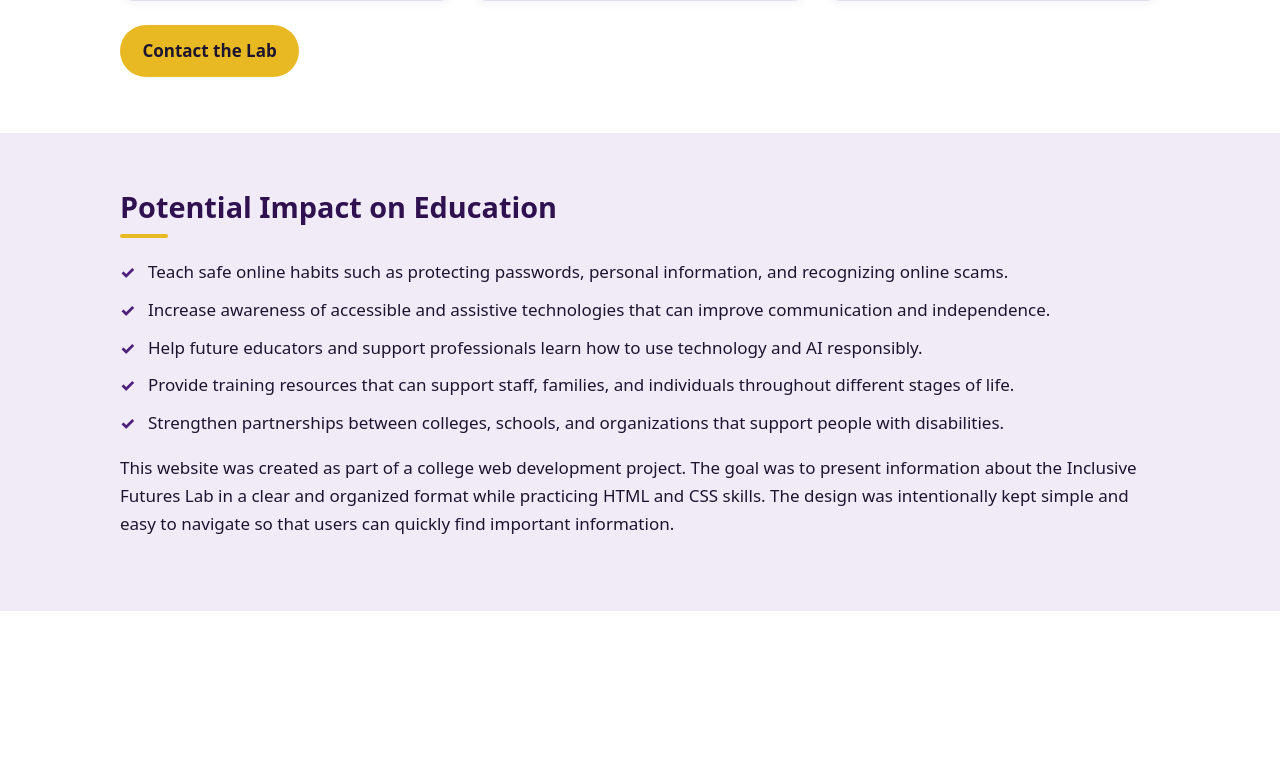
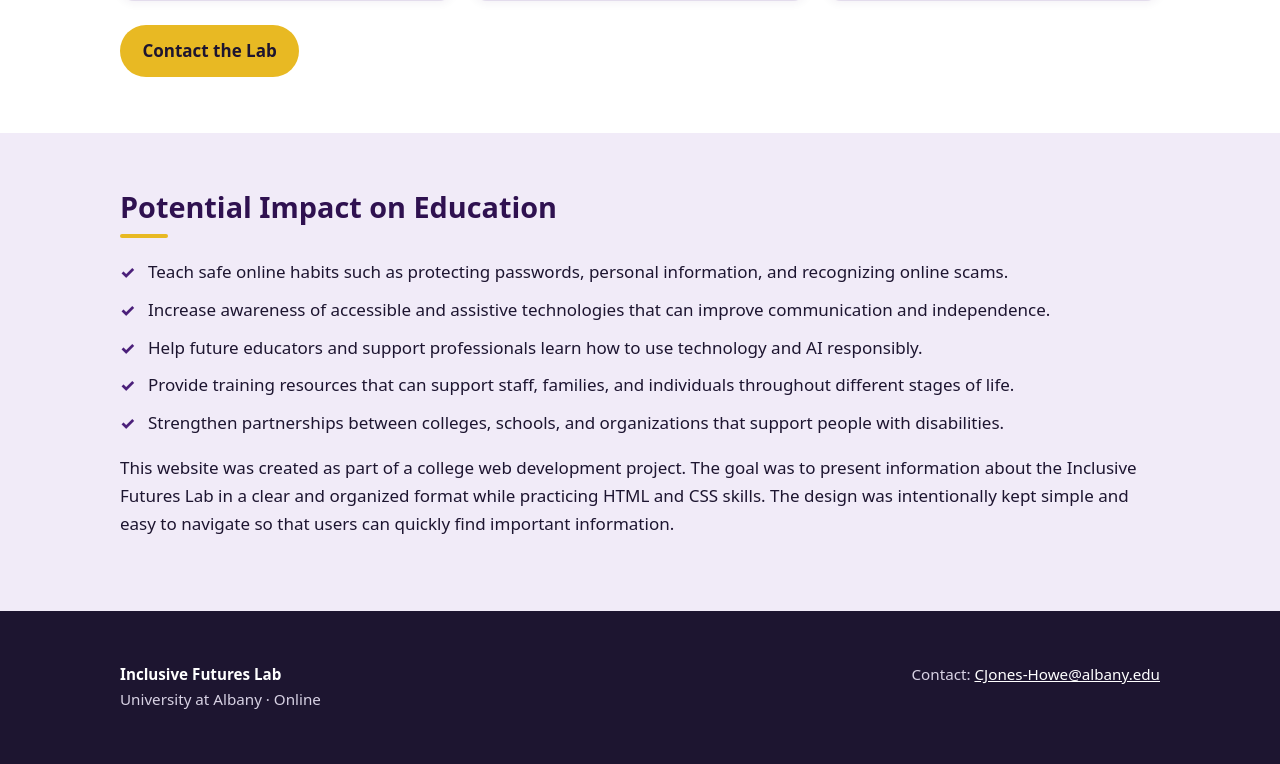
Before and after one commit to LeDariusss/inclusive-futures-lab, a plain HTML site: page get-involved.html in a window 1280 px wide. Shown: the part 1234-1998 px from the top of the page. Before the commit the page ends 1845 px from the top, so only its background shows below. Drawn offline with Linux system fonts and the light colour scheme.

Commit message:
Add footer with contact information to get-involved.html

```diff
--- a/get-involved.html
+++ b/get-involved.html
@@ -119,3 +119,14 @@
     </div>
   </section>
 </main>
+
+
+ <footer class="site-footer">
+    <div class="container">
+      <p><strong>Inclusive Futures Lab</strong><br>University at Albany · Online</p>
+      <p>Contact: <a href="mailto:CJones-Howe@albany.edu">CJones-Howe@albany.edu</a></p>
+    </div>
+  </footer>
+
+</body>
+</html>
```
